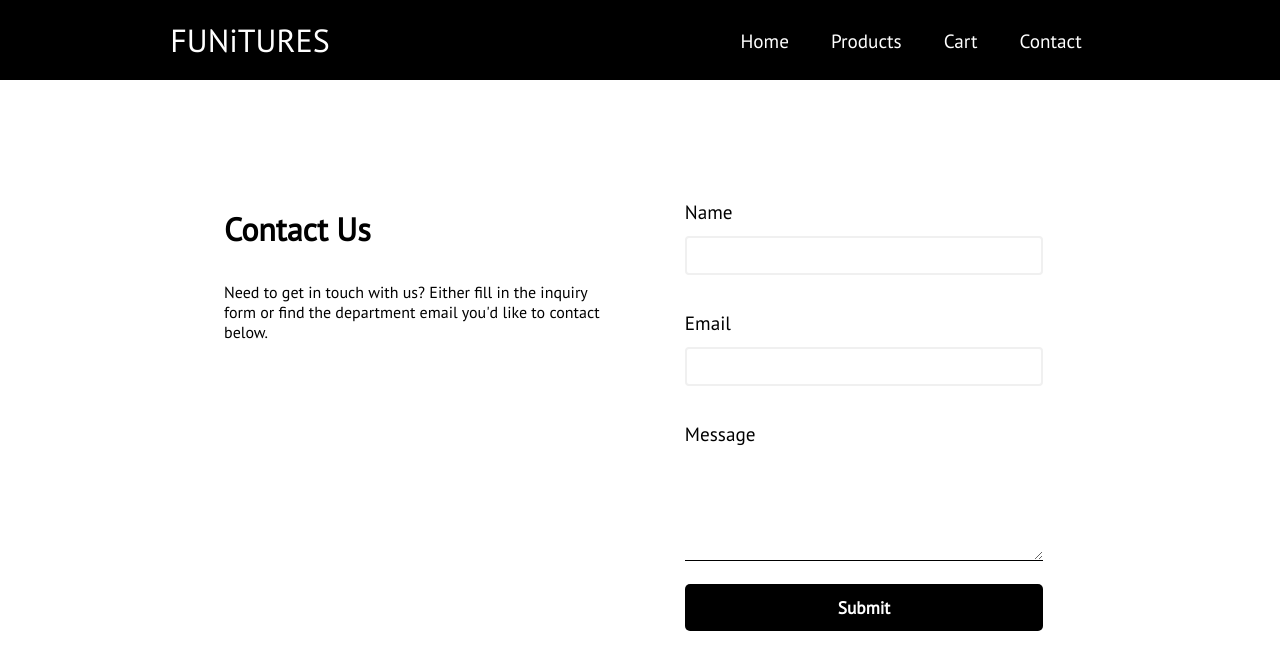
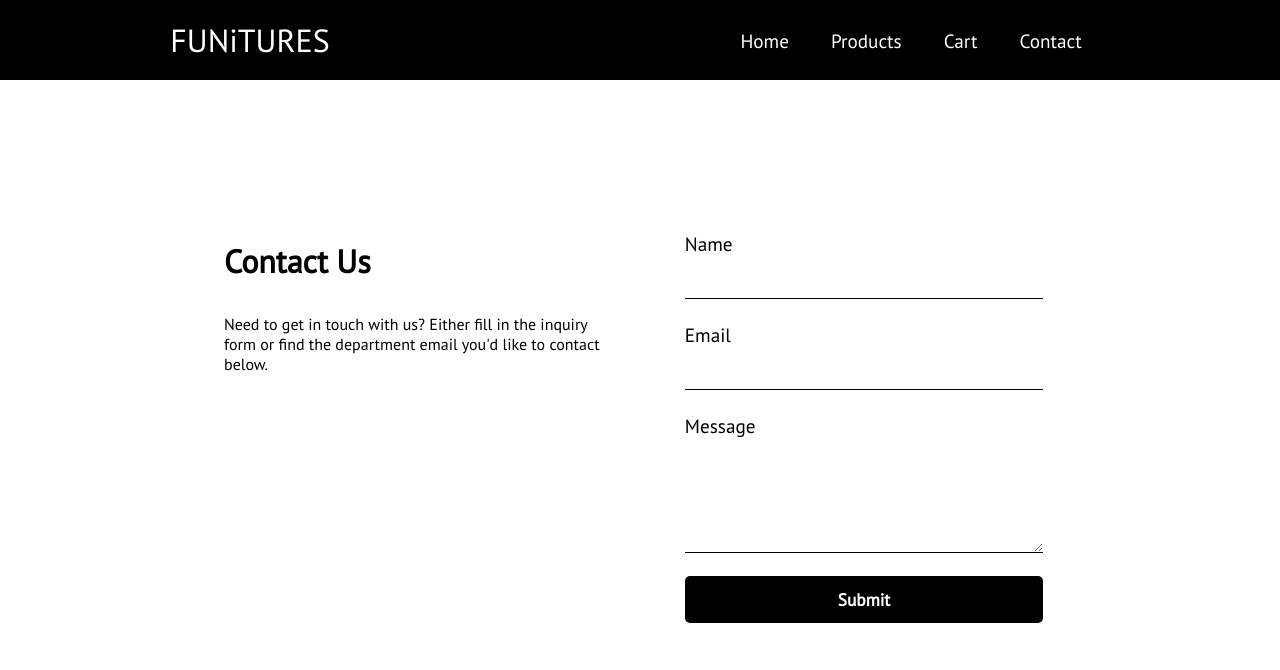
Before and after one commit to WMCharles/Funiture-Store, a React (Create React App) app: page /contact in a window 1280 px wide. Shown: the top 670 px of the page. Built offline with nearby package versions, Linux system fonts and the light colour scheme.

Commit message:
change className to avoid overlapping

```diff
--- a/src/components/ContactForm.jsx
+++ b/src/components/ContactForm.jsx
@@ -25,19 +25,19 @@ export default function ContactForm() {
     }
     return (
         <form onSubmit={handleSubmit}>
-            <div className='input-control'>
+            <div className='input-contact'>
                 <label>Name</label>
                 <input type="text" name="name" onChange={handleInputChange} required />
             </div>
-            <div className='input-control'>
+            <div className='input-contact'>
                 <label>Email</label>
                 <input type="email" name='email' onChange={handleInputChange} required />
             </div>
-            <div className='input-control'>
+            <div className='input-contact'>
                 <label>Message</label>
                 <textarea cols="" rows="5" name='message' onChange={handleInputChange} required></textarea>
             </div>
-            <div className='input-control'>
+            <div className='input-contact'>
                 <button type='submit'>Submit</button>
             </div>
         </form>
--- a/src/styles/Contact.css
+++ b/src/styles/Contact.css
@@ -1,7 +1,7 @@
 .contact-us {
     width: 70%;
-    height: (100vh - 80px -6em);
-    margin: 6em auto 0 auto;
+    /* height: (100vh - 80px -6em); */
+    margin: 8em auto 0 auto;
     display: flex;
 }
 
@@ -18,7 +18,7 @@
     width: 50%;
 }
 
-.input-control {
+.input-contact {
     display: flex;
     flex-direction: column;
     margin-top: 1.2em;
@@ -28,7 +28,7 @@
     margin-top: 2em;
 }
 
-.input-control button {
+.input-contact button {
     padding: 12px;
     border: none;
     font-size: .9em;
@@ -38,23 +38,23 @@
     border-radius: 5px;
 }
 
-.input-control input {
+.input-contact input {
     padding: 12px 0;
     border: none;
     border-bottom: 1px solid black;
 }
 
-.input-control input:focus {
+.input-contact input:focus {
     outline: 0;
 }
 
-.input-control textarea {
+.input-contact textarea {
     padding: 12px 0;
     border: none;
     border-bottom: 1px solid black;
 }
 
-.input-control textarea:focus {
+.input-contact textarea:focus {
     outline: 0;
 }
 
```
